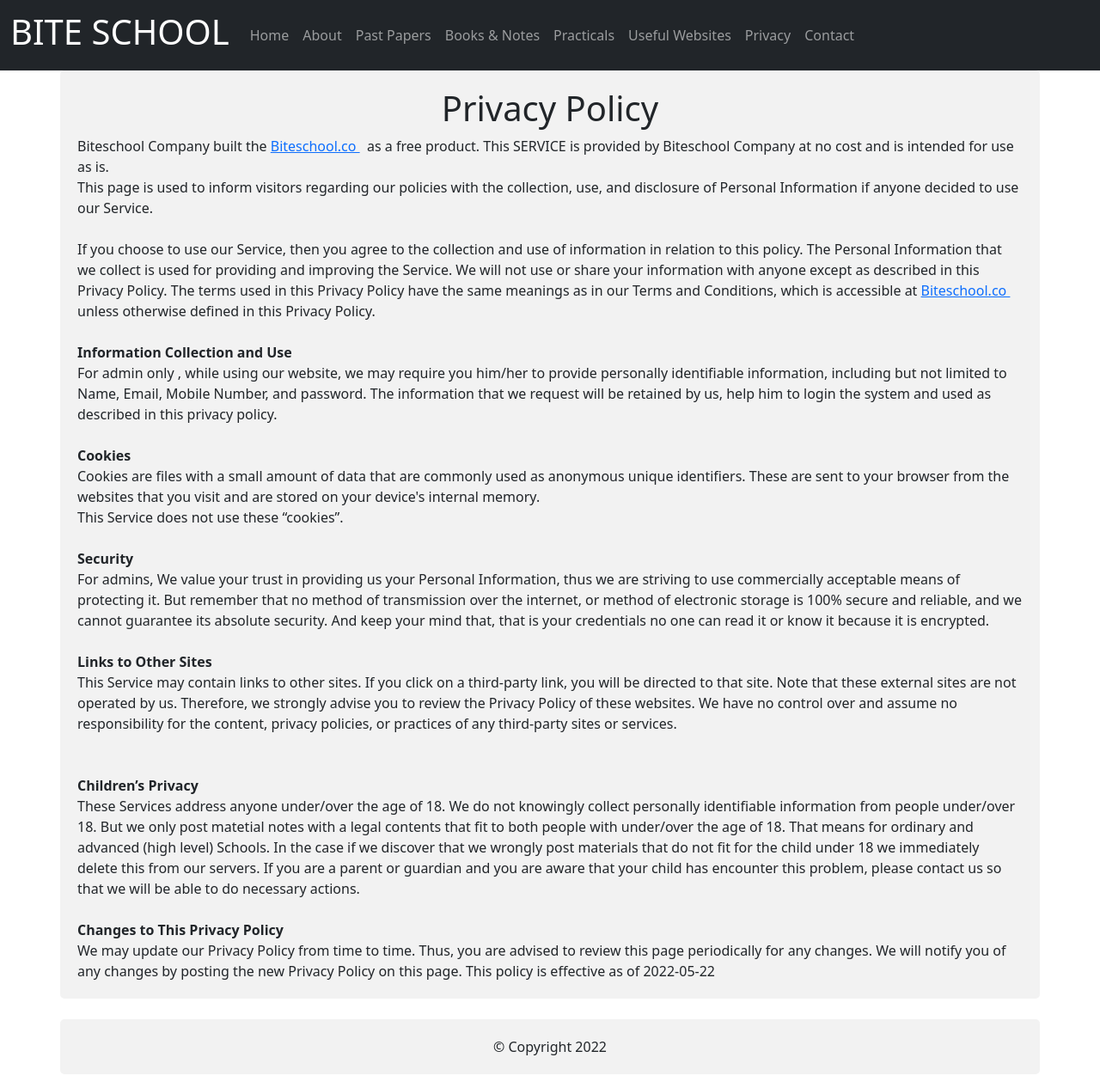
After one commit to Pipsson/final_biteschool, a Django app: page /privacy/ in a window 1280 px wide. The commit adds this page. Shown: the whole page at 86% size. Run offline with Django 4.2, Linux system fonts and the light colour scheme.

Commit message:
changes on privary

```diff
--- a/Files/templates/Files/base.html
+++ b/Files/templates/Files/base.html
@@ -44,6 +44,9 @@
                         <a class="nav-link" href="{% url 'web_return' %} ">Useful Websites</a>
                     </li>
                     <li class="nav-item">
+                        <a class="nav-link" href="{% url 'privacy_return' %}">Privacy</a>
+                    </li>
+                    <li class="nav-item">
                         <a class="nav-link" href="{% url 'contact_return' %}">Contact</a>
                     </li>
 
--- /dev/null
+++ b/Files/templates/Files/privacy.html
@@ -0,0 +1,42 @@
+{% extends 'Files/base.html' %} {% block content %}
+
+<section id="book" class="container mb-4">
+
+   <h1> Privacy Policy </h1>
+
+  <p2>
+Biteschool Company built the <a href= "https:// biteschool.co">  Biteschool.co </a>  as a free product. This SERVICE is provided by Biteschool Company at no cost and is intended for use as is. <br>
+This page is used to inform visitors regarding our policies with the collection, use, and disclosure of Personal Information if anyone decided to use our Service. <br> <br>
+If you choose to use our Service, then you agree to the collection and use of information in relation to this policy. The Personal Information that we collect is used for providing and improving the Service. We will not use or share your information with anyone except as described in this Privacy Policy.
+The terms used in this Privacy Policy have the same meanings as in our Terms and Conditions, which is accessible at <a href= "https://biteschool.co">  Biteschool.co </a>   unless otherwise defined in this Privacy Policy. <br> <br>
+<b>Information Collection and Use </b> <br>
+For admin only , while using our website, we may require you him/her to provide personally identifiable information, including but not limited to Name, Email, Mobile Number, and password. The information that we request will be retained by us, help him to login the system and used as described in this privacy policy.  <br> <br>
+  </p2>
+  <p2>
+<b> Cookies  </b> <br>
+Cookies are files with a small amount of data that are commonly used as anonymous unique identifiers. These are sent to your browser from the websites that you visit and are stored on your device's internal memory.
+<br>This Service does not use these “cookies”.<br> <br>
+  </p2>
+  <p2>
+<b>Security  </b> <br>
+For admins, We value your trust in providing us your Personal Information, thus we are striving to use commercially acceptable means of protecting it. But remember that no method of transmission over the internet, or method of electronic storage is 100% secure and reliable, and we cannot guarantee its absolute security. And keep your mind that, that is your credentials no one can read it or know it because it is encrypted.  <br> <br>
+  </p2>
+  <p2>
+<b>Links to Other Sites  </b>  <br>
+This Service may contain links to other sites. If you click on a third-party link, you will be directed to that site. Note that these external sites are not operated by us. Therefore, we strongly advise you to review the Privacy Policy of these websites. We have no control over and assume no responsibility for the content, privacy policies, or practices of any third-party sites or services.  <br> <br>
+   </p2>
+  <p2>
+<b>Children’s Privacy </b> <br>
+These Services  address anyone under/over the age of 18. We do not knowingly collect personally identifiable information from people under/over 18. But we only post matetial notes with a legal contents that fit to both people with under/over the age of 18. That means for ordinary and advanced (high level) Schools.  In the case if we discover that we wrongly post materials that do not fit for the child under 18  we immediately delete this from our servers. If you are a parent or guardian and you are aware that your child has encounter this problem, please contact us so that we will be able to do necessary actions. <br> <br>
+  </p2>
+  <p2>
+<b>Changes to This Privacy Policy  </b>  <br>
+We may update our Privacy Policy from time to time. Thus, you are advised to review this page periodically for any changes. We will notify you of any changes by posting the new Privacy Policy on this page.
+This policy is effective as of 2022-05-22
+</p2>
+</section>
+<center>
+    <p class="p2 container">&copy; Copyright {%now "Y" %}</p>
+</center>
+
+{% endblock content %}
--- a/Files/views.py
+++ b/Files/views.py
@@ -97,3 +97,6 @@ def practicalspage(request):
 
 def Notespage(request):
     return render(request ,'Files/Notes.html')
+
+def myPrivacy(request):
+    return render(request ,'Files/privacy.html')
--- a/biteschool/urls.py
+++ b/biteschool/urls.py
@@ -38,6 +38,7 @@ urlpatterns = [
     path('book1/' ,views.book1page, name='book1_return'),
     path('Notes/' ,views.Notespage, name='Notes_return'),
     path('practicals/' ,views.practicalspage, name='practicals_return'),
+    path('privacy/' ,views.myPrivacy, name='privacy_return'),
 
 ]
 if settings.DEBUG:
```
